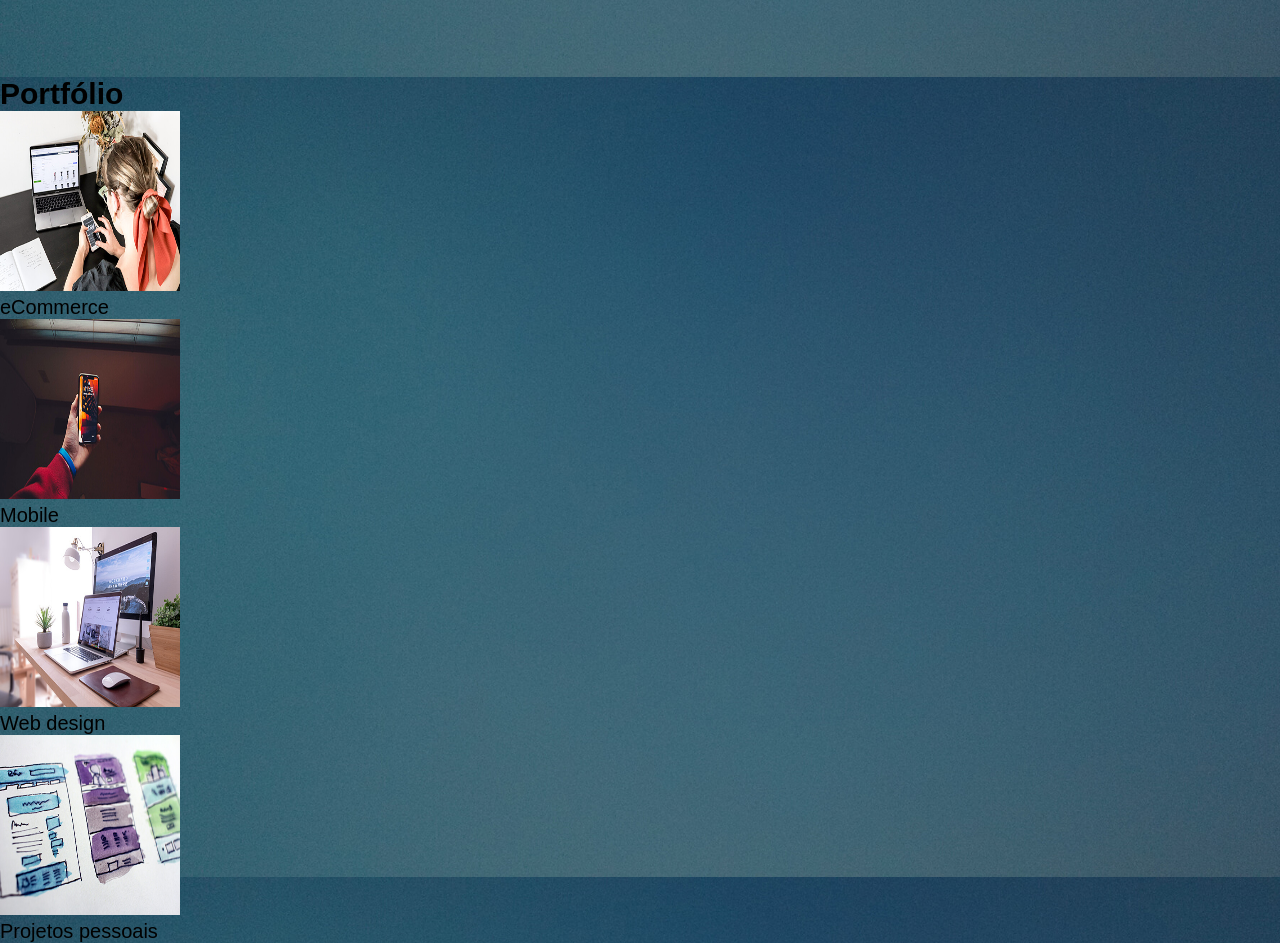
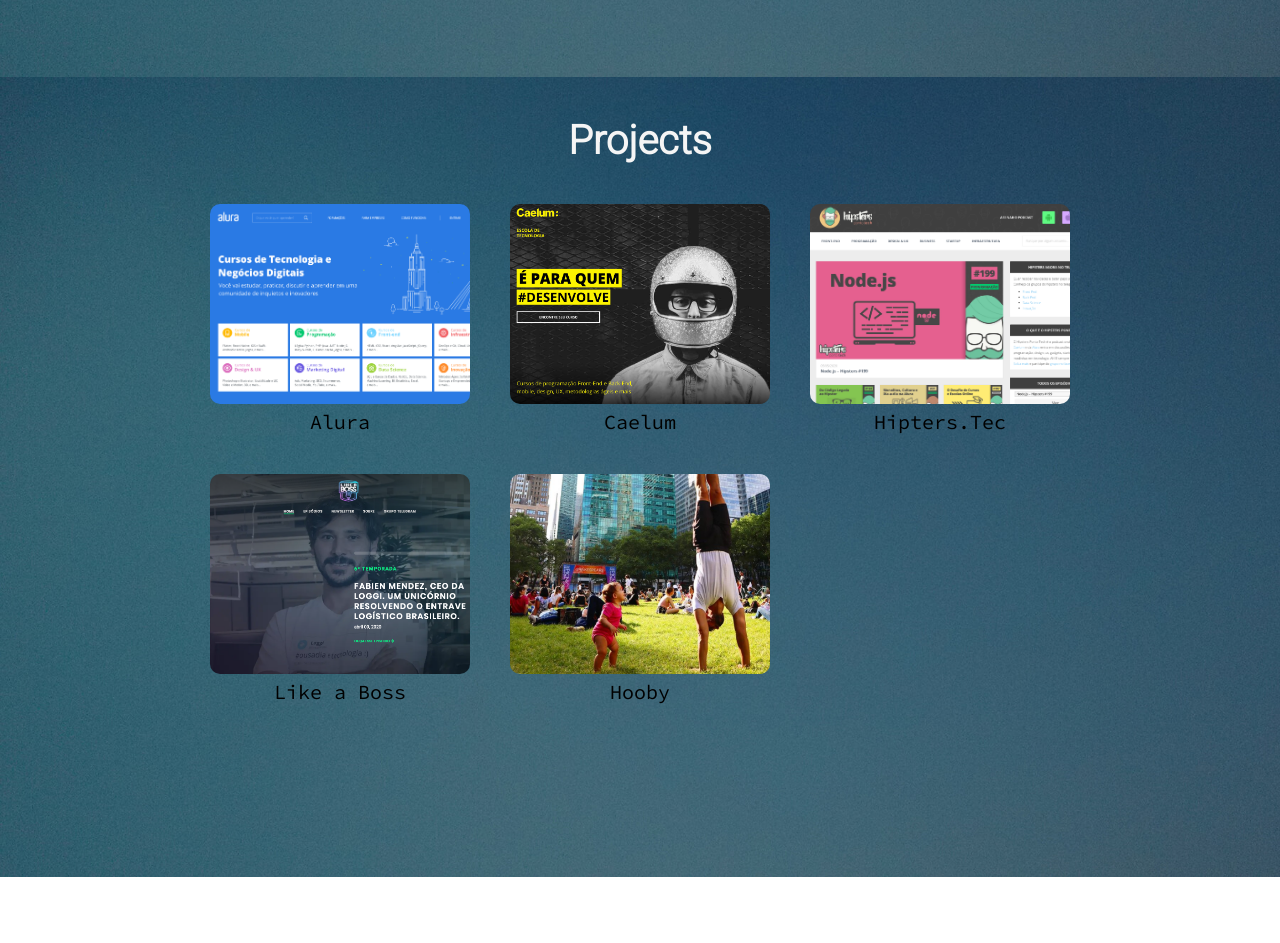
Before and after one commit to ThalesErnane/imersaoCSS, a plain HTML site: page index.html in a window 1280 px wide. Shown: the part 723-1666 px from the top of the page. After the commit the page ends 1600 px from the top, so only its background shows below. Drawn offline with Linux system fonts and the light colour scheme.

Commit message:
3 dia de imersão CSS

```diff
--- a/css/estilos.css
+++ b/css/estilos.css
@@ -9,7 +9,7 @@
 body {
   background-image: url('/img/fundo.jpg');
   background-size: auto 100vh;
-  font-family: Arial;
+  font-family: 'Source Code Pro', monospace;
   height: 100vh;
   font-size: 12px;
 }
@@ -82,17 +82,74 @@
 .site-title {
   color: whitesmoke;
   text-align: center;
+
 }
 
 .site-title {
   font-size: 4em;
+  font-family: 'Dancing Script', cursive;
 }
 
 .site-subtitle {
  font-style: italic;
+ font-family: 'Roboto', sans-serif;
+ line-height: 1.8em;
 }
 
+.portifolio {
+  padding: 2em;
+  height: 100vh;
+}
+
+.portifolio h2 {
+  font-family: 'Roboto', sans-serif;
+  color: whitesmoke;
+  margin-bottom: 1em;
+  font-size: 2em;
+}
+
+.portifolio .grid {
+  display: grid;
+  gap: 2em;
+
+}
+
+@media (min-width: 560px){
+  .portifolio .grid {
+    grid-template-columns: 240px 240px;
+  }
+
+}
+
+@media (min-width: 880px){
+  .portifolio .grid {
+    grid-template-columns: repeat(3,260px);
+    align-content: center;
+    justify-content: center;
+    height: calc(100vh -4em -48px -1.5em);
+  }
+
+  .portifolio h2 {
+    text-align: center;
+  }
+
+}
+
+.portifolio figure {
+  text-align: center;
+}
+
+
 .img-portfolio {
-  width: 180px;
   height: 180px;
+  width: 240px;
+  object-fit: cover; /* cobre a proporção da img definida*/
+  object-position: left bottom; /* alinha a img dentro do container */
+  border-radius: 10px;
 }
+
+@media (min-width: 1200px){
+  .img-portfolio  {
+    height: 10em;
+    width: 100%;
+  }
--- a/index.html
+++ b/index.html
@@ -5,13 +5,15 @@
   <meta name="viewport" content="width=device-width, initial-scale=1.0">
   <title>Thales Ernane de Souza</title>
   <link rel="stylesheet" href="css/estilos.css">
+  <link rel="preconnect" href="https://fonts.gstatic.com">
+<link href="https://fonts.googleapis.com/css2?family=Dancing+Script:wght@600&family=Roboto:wght@300&family=Source+Code+Pro&display=swap" rel="stylesheet">
 </head>
 <body>
   <header>
 		<nav class="menu">
 			<ul>
 				<li><a href="#">About</a></li>
-				<li><a href="#">Portfolio</a></li>
+				<li><a href="#">Projects</a></li>
 				<li><a href="#">Contact</a></li>
 			</ul>
 		</nav>
@@ -20,24 +22,40 @@
 			<h2 class="site-subtitle">Full Stack Developer Jr</h2>
 		</div>
   </header>
-  <section>
-	<h2>Portfólio</h2>
+  <section class="portifolio">
+	<h2>Projects</h2>
+	<div class="grid">
 	<figure>
-		<img class="img-portfolio" src="./img/ecommerce-creditos-s-o-c-i-a-l-c-u-t-unsplash.jpg" alt="eCommerce">
-		<figcaption>eCommerce</figcaption>
+		<a href="">
+		<img class="img-portfolio" src="./img/alura.png" alt="Alura">
+		</a>
+		<figcaption>Alura</figcaption>
 	</figure>
 	<figure>
-		<img class="img-portfolio" src="./img/mobile-creditos-nate-grant-unsplash.jpg" alt=">Mobile">
-		<figcaption>Mobile</figcaption>
+		<a href="">
+		<img class="img-portfolio" src="./img/caelum.png" alt=">Caelum">
+		</a>
+		<figcaption>Caelum</figcaption>
 	</figure>
 	<figure>
-		<img class="img-portfolio" src="./img/webdesign-creditos-domenico-loia-unsplash.jpg" alt="Web design">
-		<figcaption>Web design</figcaption>
+		<a href="">
+		<img class="img-portfolio" src="./img/hispters.png" alt="Hipters.Tec">
+		</a>
+		<figcaption>Hipters.Tec</figcaption>
 	</figure>
 	<figure>
-		<img class="img-portfolio" src="./img/projpessoais-creditos-hal-gatewood-unsplash.jpg" alt="Projetos pessoais">
-		<figcaption>Projetos pessoais</figcaption>
+		<a href="">
+		<img class="img-portfolio" src="./img/likeaboss.png" alt="Like a Boss">
+		</a>
+		<figcaption>Like a Boss</figcaption>
 	</figure>
+	<figure>
+		<a href="">
+		<img class="img-portfolio" src="./img/hobby.png" alt="Hooby">
+		</a>
+		<figcaption>Hooby</figcaption>
+	</figure>
+	</div>
 </section>
 </body>
 </html>
```
